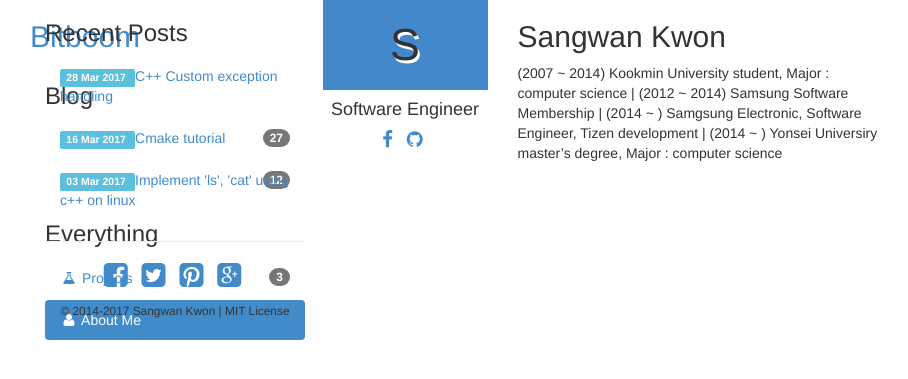
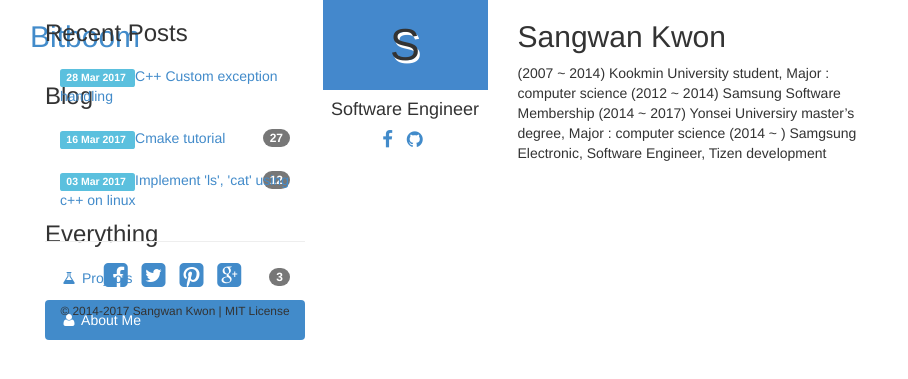
Before and after one commit to bitboom/bitboom.github.io, a Jekyll site: the page built from about.html, in a window 1280 px wide. Shown: the top 379 px of the page, without its empty margins (40-948 px from the left). Built offline with Jekyll 4.4.1, drawn with Linux system fonts in a browser that asks for light colours.

Commit message:
Update _config.yml

```diff
--- a/_config.yml
+++ b/_config.yml
@@ -5,11 +5,11 @@ desc: Software Engineer
 author:
   name: Sangwan Kwon
 #  avatar: //gravatar.com/avatar/daa1cc36ed2ab0d13045d5cd2431cde9?s=320
-  profile: |
-    (2007 ~ 2014) Kookmin University student, Major : computer science |
-    (2012 ~ 2014) Samsung Software Membership |
-    (2014 ~     ) Samgsung Electronic, Software Engineer, Tizen development |
-    (2014 ~     ) Yonsei Universiry master's degree, Major : computer science
+  profile: >
+    (2007 ~ 2014) Kookmin University student, Major : computer science
+    (2012 ~ 2014) Samsung Software Membership
+    (2014 ~ 2017) Yonsei Universiry master's degree, Major : computer science
+    (2014 ~     ) Samgsung Electronic, Software Engineer, Tizen development
 
   socials:
     facebook: //facebook.com/bitboom
```
